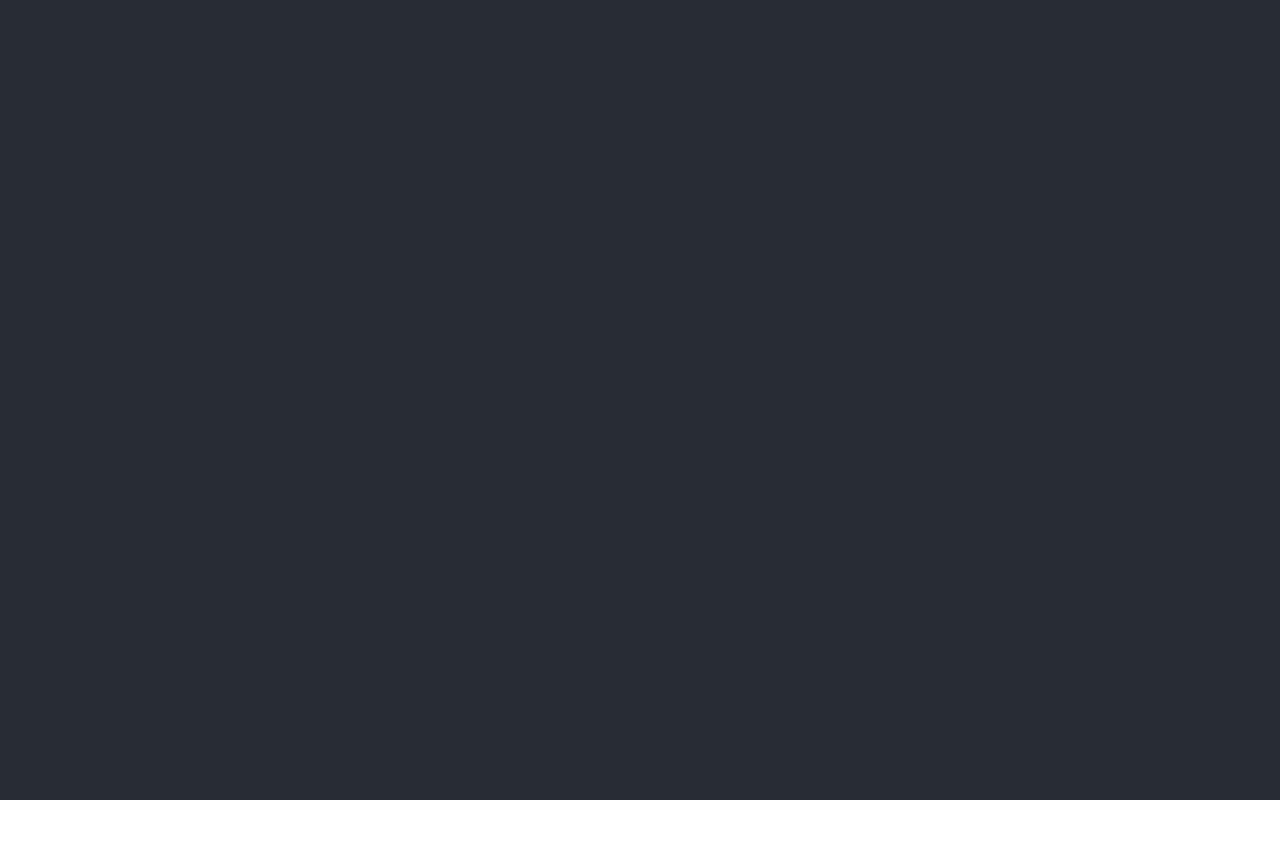
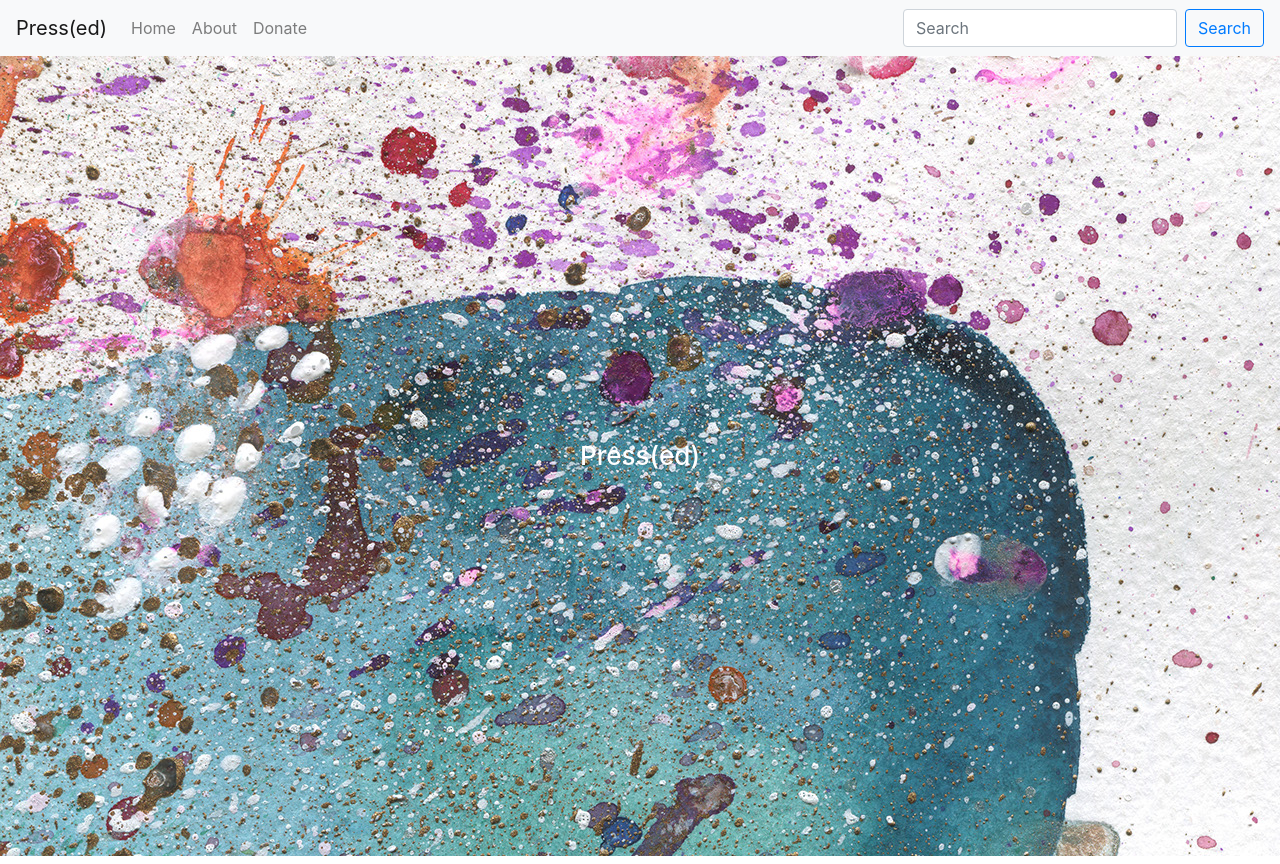
Before and after one commit to KelseyCortez/Pressed-React, a React (Create React App) app: page / in a window 1280 px wide. Before the commit the page ends 800 px from the top, so only its background shows below. Built offline with nearby package versions, Linux system fonts and the light colour scheme.

Commit message:
adds homepage

```diff
--- a/package.json
+++ b/package.json
@@ -6,7 +6,9 @@
     "@testing-library/jest-dom": "^4.2.4",
     "@testing-library/react": "^9.5.0",
     "@testing-library/user-event": "^7.2.1",
+    "bootstrap": "^4.5.0",
     "react": "^16.13.1",
+    "react-bootstrap": "^1.0.1",
     "react-dom": "^16.13.1",
     "react-redux": "^7.2.0",
     "react-router-dom": "^5.2.0",
--- a/public/index.html
+++ b/public/index.html
@@ -9,6 +9,12 @@
       name="description"
       content="Web site created using create-react-app"
     />
+    <link
+  rel="stylesheet"
+  href="https://maxcdn.bootstrapcdn.com/bootstrap/4.5.0/css/bootstrap.min.css"
+  integrity="sha384-9aIt2nRpC12Uk9gS9baDl411NQApFmC26EwAOH8WgZl5MYYxFfc+NcPb1dKGj7Sk"
+  crossorigin="anonymous"
+/>
     <link rel="apple-touch-icon" href="%PUBLIC_URL%/logo192.png" />
     <!--
       manifest.json provides metadata used when your web app is installed on a
--- a/src/App.css
+++ b/src/App.css
@@ -14,7 +14,7 @@
 }
 
 .App-header {
-  background-color: #282c34;
+  background-image: url('./components/Free-Watercolor-Abstract-Background-prev04.jpg');
   min-height: 100vh;
   display: flex;
   flex-direction: column;
--- a/src/App.js
+++ b/src/App.js
@@ -1,13 +1,17 @@
 import React from 'react';
-import logo from './logo.svg';
 import './App.css';
+import { Route, BrowserRouter, Switch } from 'react-router-dom';
+import Home from './components/Home';
 
 function App() {
   return (
-    <div className="App">
-      <header className="App-header">
+    <div>
+      <BrowserRouter>
+      <Switch>
+        <Route exact path= '/' component= {Home}></Route>
+      </Switch>
+      </BrowserRouter>
 
-      </header>
     </div>
   );
 }
--- /dev/null
+++ b/src/components/Home.css
@@ -0,0 +1,3 @@
+/* .home {
+    background-image: './Free-Watercolor-Abstract-Background-prev04.jpg';
+} */
--- /dev/null
+++ b/src/components/Home.jsx
@@ -0,0 +1,27 @@
+import React, { Component } from 'react'
+import { Nav, Navbar, Form, Button, FormControl } from 'react-bootstrap';
+
+export default class Home extends Component {
+    render() {
+        return (
+            <div className='home'>
+                <Navbar fixed="top" />
+      <Navbar bg="light" variant="light">
+        <Navbar.Brand href="#home">Press(ed)</Navbar.Brand>
+        <Nav className="mr-auto">
+          <Nav.Link href="#home">Home</Nav.Link>
+          <Nav.Link href="#about">About</Nav.Link>
+          <Nav.Link href="#donate">Donate</Nav.Link>
+        </Nav>
+        <Form inline>
+          <FormControl type="text" placeholder="Search" className="mr-sm-2" />
+          <Button variant="outline-primary">Search</Button>
+        </Form>
+      </Navbar>
+      <h1 className="App-header">
+        Press(ed)
+      </h1>
+            </div>
+        )
+    }
+}
```
Also changed, not shown: src/components/CharityNav.jsx (added), src/components/Free-Watercolor-Abstract-Background-prev04.jpg (added), 1 other file (tests, documents, lock files or other folders).
